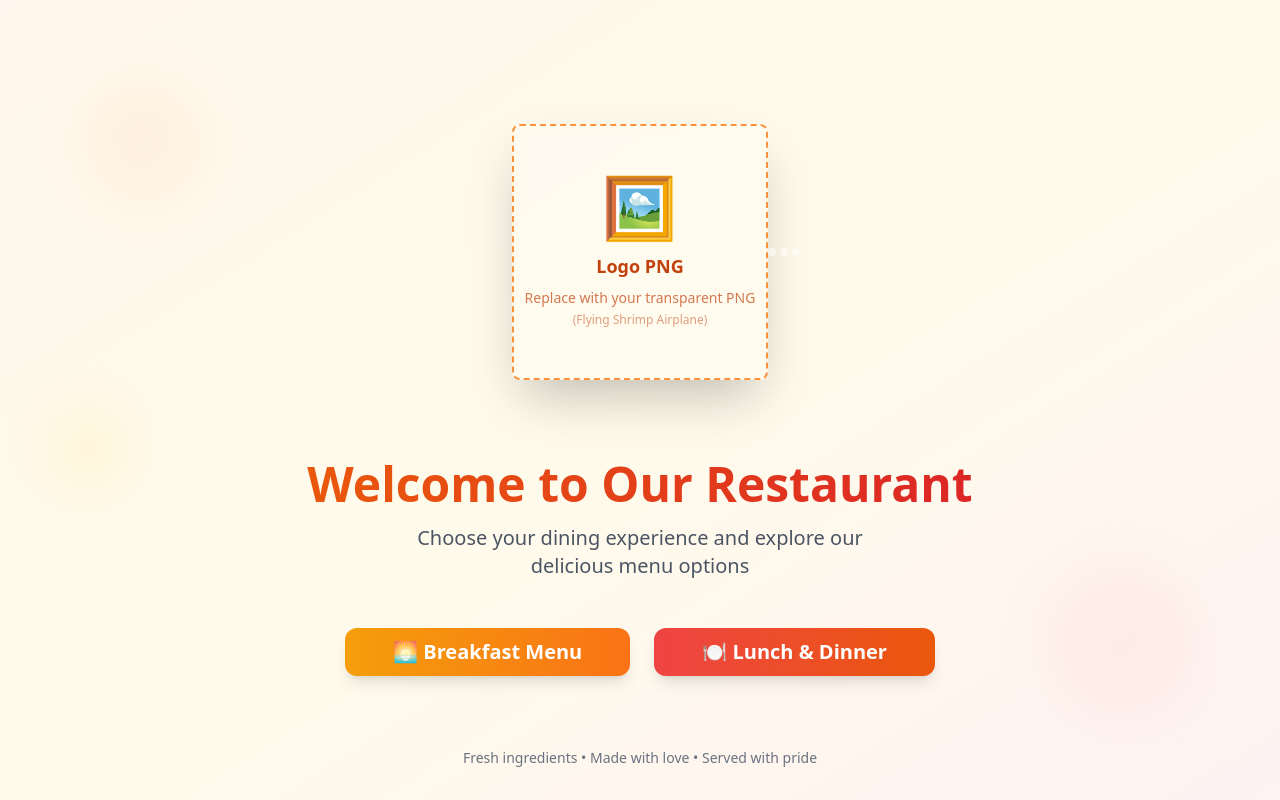
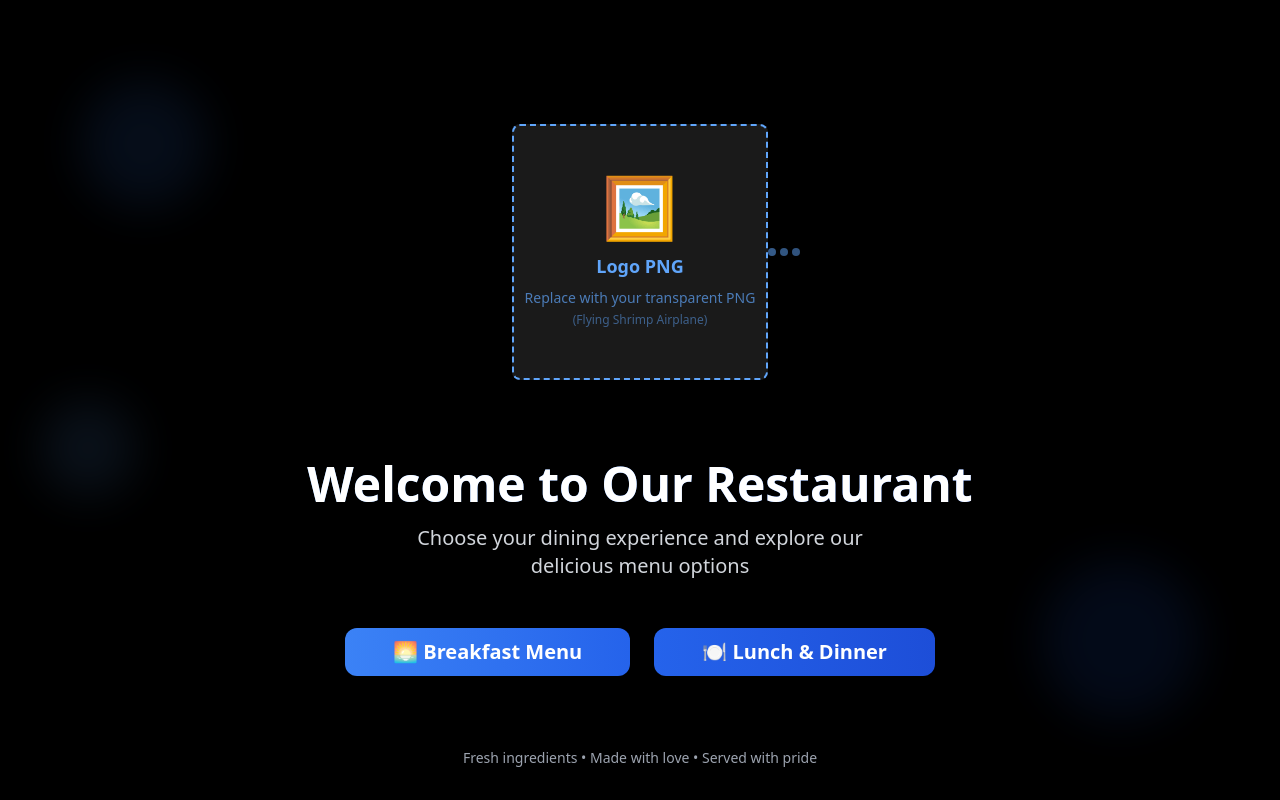
Before and after one commit to millythedev/ShrimpTail, a React (Vite) app: page / in a window 1280 px wide. Built offline with nearby package versions, Linux system fonts and the light colour scheme.

Commit message:
Change website background to black
Updated the website's background color to black.

```diff
--- a/src/components/MenuNavigation.tsx
+++ b/src/components/MenuNavigation.tsx
@@ -13,22 +13,22 @@ const MenuNavigation = ({ menuType }: MenuNavigationProps) => {
   const navigate = useNavigate();
 
   return (
-    <div className="fixed top-0 left-0 right-0 z-50 bg-white/95 backdrop-blur-sm shadow-sm">
+    <div className="fixed top-0 left-0 right-0 z-50 bg-black/95 backdrop-blur-sm shadow-sm border-b border-gray-800">
       <div className="container mx-auto px-4 py-4 flex items-center justify-between">
         {/* Home Button */}
         <Button
           onClick={() => navigate("/")}
           variant="outline"
-          className="hover:bg-orange-50 border-orange-300"
+          className="hover:bg-blue-950 border-blue-400 text-blue-400 hover:text-blue-300"
         >
           🏠 Home
         </Button>
 
         {/* Menu Title */}
-        <h1 className="text-2xl font-bold text-gray-800">{menuType}</h1>
+        <h1 className="text-2xl font-bold text-white">{menuType}</h1>
 
         {/* Scroll hint */}
-        <div className="text-sm text-gray-600">
+        <div className="text-sm text-gray-400">
           Scroll to browse menu
         </div>
       </div>
--- a/src/pages/BreakfastMenu.tsx
+++ b/src/pages/BreakfastMenu.tsx
@@ -7,7 +7,7 @@ const BreakfastMenu = () => {
   const menuPages = Array.from({ length: 3 }, (_, i) => i + 1);
 
   return (
-    <div className="min-h-screen bg-gradient-to-br from-amber-50 to-orange-50">
+    <div className="min-h-screen bg-black">
       <MenuNavigation
         currentPage={1}
         totalPages={3}
@@ -26,8 +26,8 @@ const BreakfastMenu = () => {
                   className="w-full bg-white rounded-lg shadow-lg overflow-hidden"
                   style={{ aspectRatio: '8.5/11' }} // 8.5x11 aspect ratio
                 >
-                  <div className="w-full h-full bg-gradient-to-br from-amber-100 to-orange-200 flex items-center justify-center border-2 border-dashed border-amber-300">
-                    <div className="text-center text-amber-700">
+                  <div className="w-full h-full bg-gradient-to-br from-blue-100 to-blue-200 flex items-center justify-center border-2 border-dashed border-blue-300">
+                    <div className="text-center text-blue-700">
                       <div className="text-6xl mb-4">🖼️</div>
                       <div className="text-2xl font-bold mb-2">Breakfast Menu</div>
                       <div className="text-xl font-semibold">Page {pageNumber}</div>
--- a/src/pages/Index.tsx
+++ b/src/pages/Index.tsx
@@ -16,12 +16,12 @@ const Index = () => {
   }, []);
 
   return (
-    <div className="min-h-screen bg-gradient-to-br from-orange-50 via-amber-50 to-red-50 flex flex-col items-center justify-center relative overflow-hidden">
+    <div className="min-h-screen bg-black flex flex-col items-center justify-center relative overflow-hidden">
       {/* Background decorative elements */}
       <div className="absolute inset-0 opacity-10">
-        <div className="absolute top-20 left-20 w-32 h-32 bg-orange-300 rounded-full blur-xl"></div>
-        <div className="absolute bottom-20 right-20 w-40 h-40 bg-red-300 rounded-full blur-xl"></div>
-        <div className="absolute top-1/2 left-10 w-24 h-24 bg-amber-300 rounded-full blur-xl"></div>
+        <div className="absolute top-20 left-20 w-32 h-32 bg-blue-500 rounded-full blur-xl"></div>
+        <div className="absolute bottom-20 right-20 w-40 h-40 bg-blue-600 rounded-full blur-xl"></div>
+        <div className="absolute top-1/2 left-10 w-24 h-24 bg-blue-400 rounded-full blur-xl"></div>
       </div>
 
       {/* Animated Logo Container */}
@@ -35,8 +35,8 @@ const Index = () => {
         >
           {/* PNG Logo Placeholder */}
           <div className="w-64 h-64 mx-auto mb-8 relative">
-            <div className="w-full h-full bg-white/20 backdrop-blur-sm rounded-lg border-2 border-dashed border-orange-400 flex items-center justify-center shadow-2xl">
-              <div className="text-center text-orange-700">
+            <div className="w-full h-full bg-white/10 backdrop-blur-sm rounded-lg border-2 border-dashed border-blue-400 flex items-center justify-center shadow-2xl">
+              <div className="text-center text-blue-400">
                 <div className="text-6xl mb-4">🖼️</div>
                 <div className="text-lg font-bold mb-2">Logo PNG</div>
                 <div className="text-sm opacity-70">Replace with your transparent PNG</div>
@@ -49,7 +49,7 @@ const Index = () => {
                 {[...Array(3)].map((_, i) => (
                   <div
                     key={i}
-                    className={`w-2 h-2 bg-white rounded-full opacity-60 animate-pulse`}
+                    className={`w-2 h-2 bg-blue-400 rounded-full opacity-60 animate-pulse`}
                     style={{ animationDelay: `${i * 0.2}s` }}
                   ></div>
                 ))}
@@ -65,10 +65,10 @@ const Index = () => {
           logoLoaded ? "opacity-100 translate-y-0" : "opacity-0 translate-y-8"
         }`}
       >
-        <h1 className="text-5xl font-bold text-gray-800 mb-4 bg-gradient-to-r from-orange-600 to-red-600 bg-clip-text text-transparent">
+        <h1 className="text-5xl font-bold text-white mb-4 bg-gradient-to-r from-blue-400 to-blue-600 bg-clip-text text-transparent">
           Welcome to Our Restaurant
         </h1>
-        <p className="text-xl text-gray-600 max-w-md mx-auto">
+        <p className="text-xl text-gray-300 max-w-md mx-auto">
           Choose your dining experience and explore our delicious menu options
         </p>
       </div>
@@ -81,14 +81,14 @@ const Index = () => {
       >
         <Button
           onClick={() => navigate("/breakfast")}
-          className="bg-gradient-to-r from-amber-500 to-orange-500 hover:from-amber-600 hover:to-orange-600 text-white px-12 py-6 text-xl font-semibold rounded-xl shadow-lg transform hover:scale-105 transition-all duration-300 hover:shadow-xl"
+          className="bg-gradient-to-r from-blue-500 to-blue-600 hover:from-blue-600 hover:to-blue-700 text-white px-12 py-6 text-xl font-semibold rounded-xl shadow-lg transform hover:scale-105 transition-all duration-300 hover:shadow-xl"
         >
           🌅 Breakfast Menu
         </Button>
 
         <Button
           onClick={() => navigate("/lunch-dinner")}
-          className="bg-gradient-to-r from-red-500 to-orange-600 hover:from-red-600 hover:to-orange-700 text-white px-12 py-6 text-xl font-semibold rounded-xl shadow-lg transform hover:scale-105 transition-all duration-300 hover:shadow-xl"
+          className="bg-gradient-to-r from-blue-600 to-blue-700 hover:from-blue-700 hover:to-blue-800 text-white px-12 py-6 text-xl font-semibold rounded-xl shadow-lg transform hover:scale-105 transition-all duration-300 hover:shadow-xl"
         >
           🍽️ Lunch & Dinner
         </Button>
@@ -96,7 +96,7 @@ const Index = () => {
 
       {/* Decorative bottom text */}
       <div
-        className={`absolute bottom-8 text-center text-gray-500 transition-all duration-1000 delay-2000 ${
+        className={`absolute bottom-8 text-center text-gray-400 transition-all duration-1000 delay-2000 ${
           logoLoaded ? "opacity-100" : "opacity-0"
         }`}
       >
```
